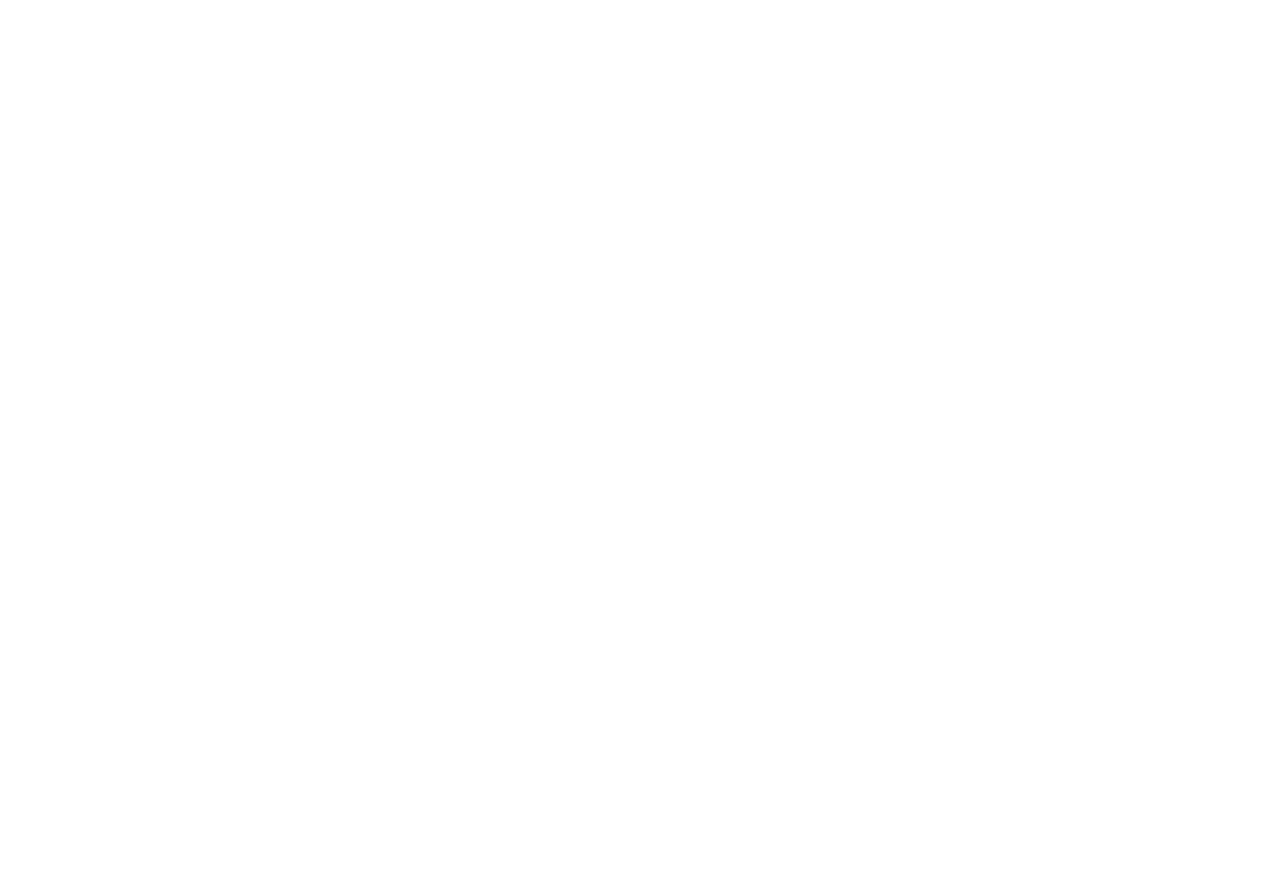
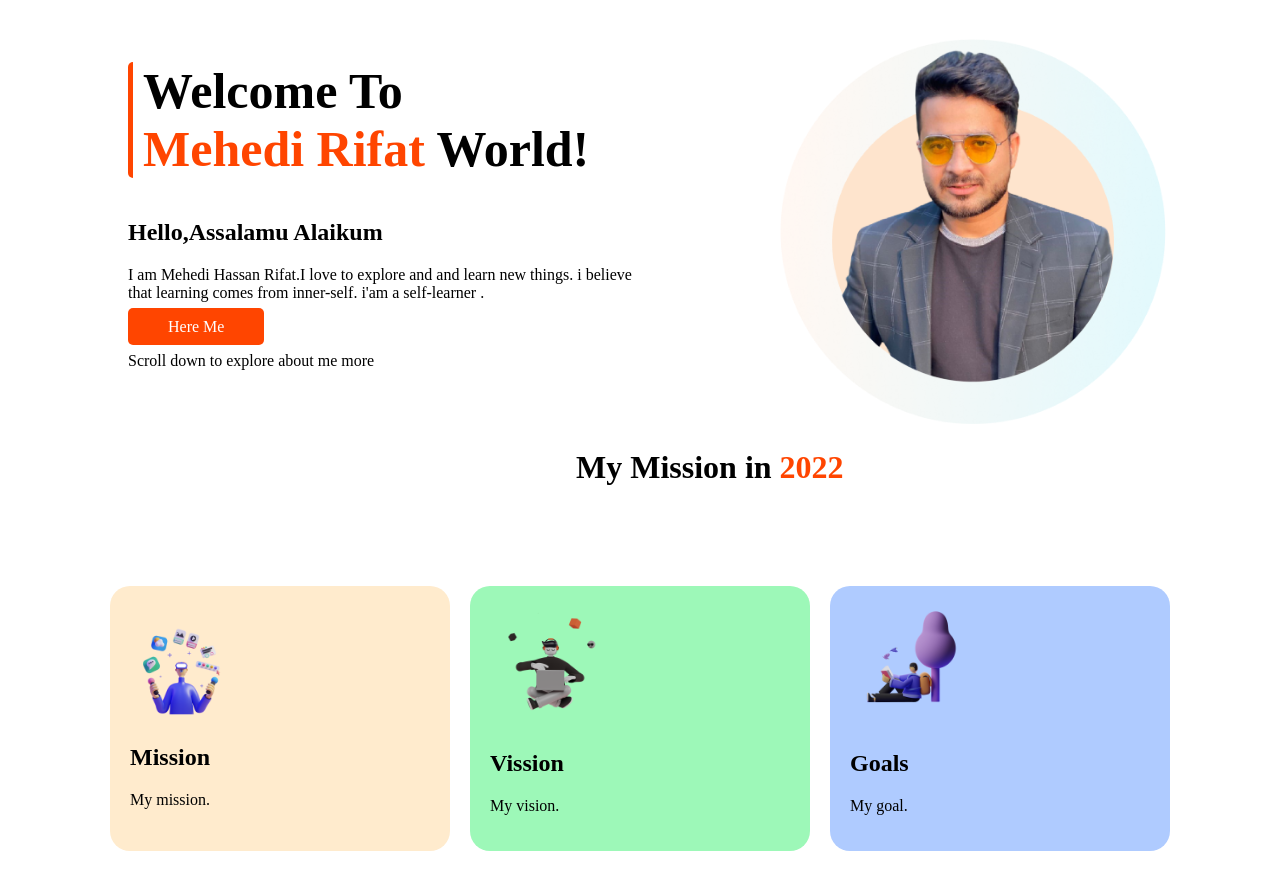
Before and after one commit to Rifat-10/Millestone-One-Portfolio, a plain HTML site: page index.html in a window 1280 px wide. Before the commit the page ends 800 px from the top, so only its background shows below. Drawn offline with Linux system fonts and the light colour scheme.

Commit message:
mission 22 comit

```diff
--- a/index.html
+++ b/index.html
@@ -4,9 +4,63 @@
     <meta charset="UTF-8">
     <meta http-equiv="X-UA-Compatible" content="IE=edge">
     <meta name="viewport" content="width=device-width, initial-scale=1.0">
-    <title>Document</title>
+    <title>My Portfolio</title>
+    <link rel="stylesheet" href="style.css" />
 </head>
 <body>
 
+    <section class="top-banner">
+        <div class="a1">
+            <div class="border-left">
+            <h1 class="h-1">Welcome To <br>
+                 <span class="color">Mehedi Rifat</span> World!</h1>
+            </div>
+
+            <h2>Hello,Assalamu Alaikum</h2>
+
+            <p>I am Mehedi Hassan Rifat.I love to explore and and learn new things. i believe that learning comes from inner-self. i'am a self-learner .</p>
+
+            <a class="button-one"target="_blank" rel="_blank" href="">Here Me</a>
+            <p>Scroll down to explore about me more</p>
+        </div>
+        <div class="a">
+            <img src="images/person/one.png" alt="">
+        </div>
+    </section>
+
+ <!--My Mission 2022 Section -->
+
+
+    <h1 class="mission22">
+      My Mission in <span class="color">2022</span></h1>
+
+      <div>
+
+          <div class="margin flexible">
+
+
+        <div class=" mission">
+          <img src="images/illustrators/illustrator-1.png" alt="">
+          <h2>Mission</h2>
+          <p>My mission.</p>
+
+        </div>
+
+        <div class="vission">
+          <img src="images/illustrators/illustrator-2.png" alt="">
+            <h2>Vission</h2>
+            <p>My vision.</p>
+          </div>
+
+          <div class="goals">
+          <img src="images/illustrators/illustrator-3.png" alt="">
+            <h2>Goals</h2>
+            <p>My goal.</p>
+          </div>
+        </div>
+
+      </div>
+
+
 </body>
 </html>
--- /dev/null
+++ b/style.css
@@ -0,0 +1,97 @@
+body{
+    margin: 0px;
+}
+
+
+.h-1{
+    margin-left: 10px;
+    font-family: 'Lora', serif;
+    font-size: 50px;
+}
+.color{
+    color: orangered;
+}
+
+.button-one{
+    text-decoration: none;
+    padding: 10px 40px;
+    background-color: orangered;
+    color: white;
+    border-radius: 5px;
+}
+
+section{
+    display: flex;
+}
+.border-left{
+    margin-right: 10px;
+    border-left: 5px solid orangered;
+    border-radius: 5px;
+}
+.a1{
+    width: 50%;
+    padding-left: 10%;
+    margin-top: 20px;
+
+}
+.a{
+    width: 50%;
+    padding-left: 10%;
+
+}
+.a img{
+    width: 80%;
+
+    padding-top: 05%;
+}
+.second-section{
+    display: flex;
+}
+.mission22{
+    width: 50%;
+    padding-left: 45%;
+}
+.flexible{
+    display:flex;
+}
+
+.margin{
+    margin:100px;
+}
+.mission{
+    width: 33%;
+    margin-left: 10px;
+    margin-right: 10px;
+    padding: 20px;
+    border-radius: 20px;
+    background-color: blanchedalmond;
+}
+
+.mission img{
+    width: 40%;
+}
+.vission{
+    width: 33%;
+    margin-left: 10px;
+    margin-right: 10px;
+    padding: 20px;
+    border-radius: 20px;
+    background-color: rgb(157, 248, 184);
+}
+
+.vission img{
+    width: 40%;
+}
+
+.goals{
+    width: 33%;
+    margin-left: 10px;
+    margin-right: 10px;
+    padding: 20px;
+    border-radius: 20px;
+    background-color: rgb(175, 203, 255);
+}
+
+.goals img{
+    width: 40%;
+}
```
Also changed, not shown: images/illustrators/illustrator-1.png (added), images/illustrators/illustrator-2.png (added), images/illustrators/illustrator-3.png (added), images/person/one.png (added), images/pictures/app.png (added), images/pictures/coding.png (added), images/shapes/shape-1.png (added), images/shapes/shape-3.png (added), images/shapes/shape-5.png (added), images/shapes/shape-6.png (added), images/shapes/shape-8.png (added), 5 other files.
